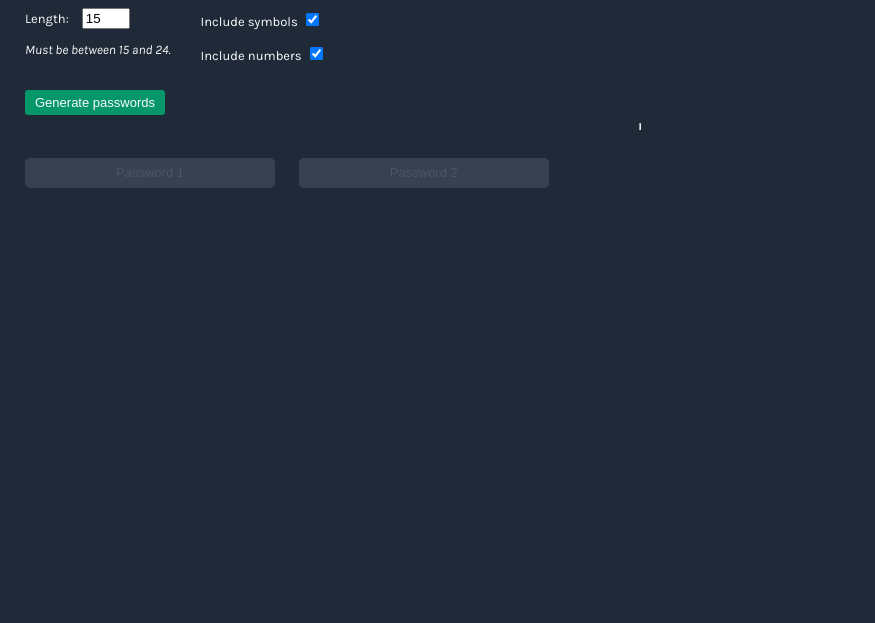
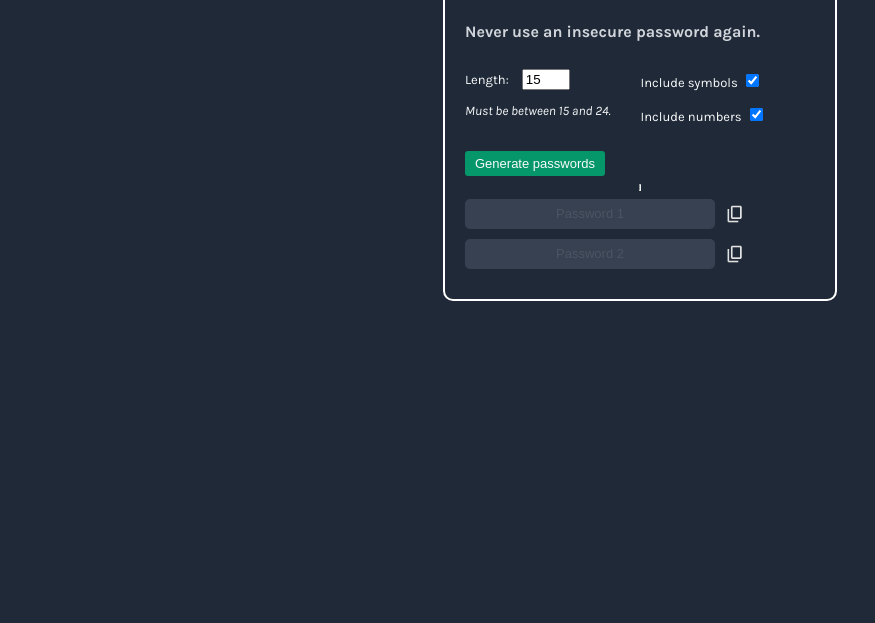
Before and after one commit to jared2727/pw-generator, a website built with Vite: page index.html in a window 1280 px wide. Shown: the part 177-800 px from the top of the page, without its empty margins (0-875 px from the left). Built offline with nearby package versions, Linux system fonts and the light colour scheme.

Commit message:
Added copy icons and adjusted css

```diff
--- a/index.css
+++ b/index.css
@@ -6,13 +6,17 @@ body {
 }
 
 .main {
-    margin: 5px;
+    margin: 5% auto 0 auto;
     display: flex;
+    justify-content: flex-start;
     flex-direction: column;
     align-items: flex-start;
     padding: 0 20px;
-    /* border: 2px solid white; */
+    border: 2px solid white;
     border-radius: 10px;
+    min-width: 350px;
+    max-width: 350px;
+
 }
 .green-text {
     color: #4ADF86;
@@ -44,12 +48,10 @@ body {
     padding: 7px 25px;
     font-size: small;
     color: #4B5563;
-    margin-top: 20px;
-    margin-right: 20px;
-    cursor: copy;
+    margin-right: 10px;
     width: 250px;
     height: 30px;
-    text-align: center;
+
 }
 #copybtn1:focus, #copybtn2:focus {
     outline: none;
@@ -57,6 +59,8 @@ body {
 
 .copy-btn-div {
     margin-bottom: 20px;
+    display: flex;
+    flex-direction: column;
 }
 
 .grey-text {
@@ -117,3 +121,15 @@ input:focus {
     flex-direction: column;
     justify-content: flex-start;
 }
+
+#copy-icon-1, #copy-icon-2 {
+    cursor: pointer;
+    height: 20px;
+    width: auto;
+    align-self: center;
+}
+
+.copyarea-icon {
+    display: flex;
+    margin: 0 0 10px 0;
+}
--- a/index.html
+++ b/index.html
@@ -36,12 +36,18 @@
         </button>
         <hr>
         <div class="copy-btn-div">
+            <div class="copyarea-icon">
                 <button id="copybtn1" readonly>
                     Password 1
                 </button>
+                <img id="copy-icon-1" src=".\images\copyicon.png">
+            </div>
+            <div class="copyarea-icon">
                 <button id="copybtn2" readonly>
                     Password 2
                 </button>
+                <img id="copy-icon-2" src=".\images\copyicon.png">
+            </div>
         </div>
         <script src="index.js"></script>
     </body>
--- a/index.js
+++ b/index.js
@@ -7,6 +7,8 @@ let copyTwoClicked = false;
 const pwBtn = document.querySelector(".btn");
 const copyElOne = document.querySelector("#copybtn1");
 const copyElTwo = document.querySelector("#copybtn2");
+const copyIconOne = document.querySelector("#copy-icon-1");
+const copyIconTwo = document.querySelector("#copy-icon-2");
 const symbolsEl = document.querySelector("#symbols-chk");
 const numsEl = document.querySelector("#nums-chk");
 
@@ -100,24 +102,18 @@ function generate() {
 };
 
 // // Copy on click
+    // if icon is clicked
+copyIconOne.addEventListener("click", function() {
+    navigator.clipboard.writeText( copyElOne.textContent );
+});
+
+copyIconTwo.addEventListener("click", function() {
+    navigator.clipboard.writeText( copyElTwo.textContent );});
+
+    // if text area is clicked
 copyElOne.addEventListener("click", function() {
     navigator.clipboard.writeText( copyElOne.textContent );
-    copyOneClicked = true;
 });
 
 copyElTwo.addEventListener("click", function() {
-    navigator.clipboard.writeText( copyElOne.textContent );
-    copyTwoClicked = true;
-});
-
-if (copyOneClicked) {
-    function copyOneText() {
-        copyElOne.focus();
-        copyElOne.select();
-    }
-} else if (copyTwoClicked) {
-    function copyTwoText() {
-        copyElTwo.focus();
-        copyElTwo.select();
-    }
-}
+    navigator.clipboard.writeText( copyElTwo.textContent );});
```
Also changed, not shown: images/copyicon.png (added). Lines whose indentation alone changed are shown as unchanged.
